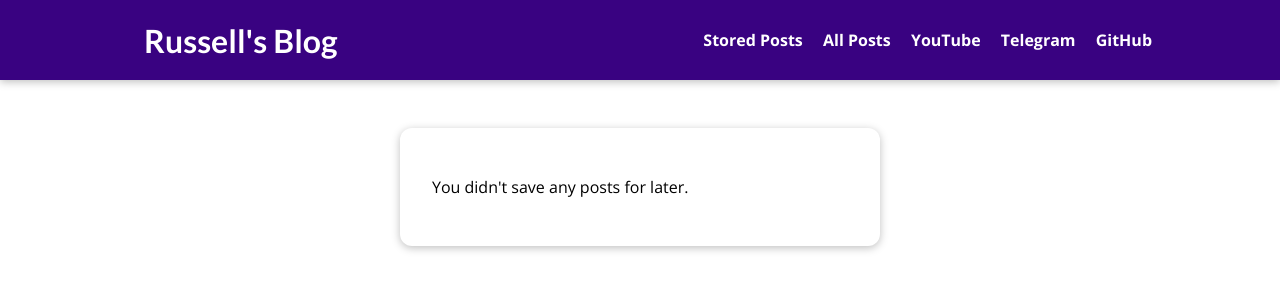
After one commit to Rus6969/myBlog, a Django app: page /read-later in a window 1280 px wide. The commit adds this page. Shown: the top 300 px of the page. Run offline with Django 5.2, Linux system fonts and the light colour scheme.

Commit message:
css has been added

```diff
--- /dev/null
+++ b/blog/static/blog/stored-posts.css
@@ -0,0 +1,39 @@
+#main-navigation {
+    background-color: #390281;
+    box-shadow: 0 2px 8px rgba(0, 0, 0, 0.25);
+  }
+
+  #stored-posts {
+    margin: 8rem auto 3rem auto;
+    padding: 2rem;
+    border-radius: 12px;
+    box-shadow: 0 2px 8px rgba(0, 0, 0, 0.25);
+    background-color: white;
+    width: 90%;
+    max-width: 30rem;
+  }
+
+  #stored-posts ul {
+    list-style: none;
+    margin: 0;
+    padding: 0;
+  }
+
+  #stored-posts li {
+    margin: 1rem 0;
+  }
+
+  #stored-posts a {
+    display: block;
+    padding: 1rem;
+    width: 100%;
+    text-decoration: none;
+    border: 1px solid #ccc;
+    color: #1b1b1b;
+    font-weight: bold;
+  }
+
+  #stored-posts a:hover,
+  #stored-posts a:active {
+    background-color: #ccc;
+  }
--- /dev/null
+++ b/blog/templates/blog/stored-posts.html
@@ -0,0 +1,23 @@
+{% extends "base.html" %}
+{% load static %}
+
+{% block title %}
+My Stored Posts
+{% endblock %}
+
+{% block css_files %}
+<link rel="stylesheet" href="{% static "blog/stored-posts.css" %}">
+{% endblock %}
+
+{% block content %}
+  <section id="stored-posts">
+    {% if not has_posts %}
+      <p>You didn't save any posts for later.</p>
+    {% endif %}
+    <ul>
+      {% for post in posts %}
+        <li><a href="{% url "post-detail-page" post.slug %}">{{ post.title }}</a></li>
+      {% endfor %}
+    </ul>
+  </section>
+{% endblock %}
--- a/blog/urls.py
+++ b/blog/urls.py
@@ -14,5 +14,8 @@ urlpatterns = [
     path("", views.StPageView.as_view(), name="starting-page"),
     path("posts", views.AllPostsView.as_view(), name="posts-page"),
     path("posts/<slug:slug>", views.SinglePostView.as_view(),
-         name="post-detail-page")  # /posts/my-first-post
+         name="post-detail-page"),  # /posts/my-first-post
+    path("read-later", views.ReadLaterView.as_view(), name="read-later")
+
+
 ]
--- a/blog/views.py
+++ b/blog/views.py
@@ -86,7 +86,7 @@ class SinglePostView(View):
         if comment_form.is_valid():
             # do not create directly in db instead crete new model instance
             comment = comment_form.save(commit=False)
-            # build relations between post and comment
+            # build relations between post and comment  one to one
             comment.post = post
             comment.save()
 
--- a/static/app.css
+++ b/static/app.css
@@ -35,7 +35,9 @@ h3 {
   text-decoration: none;
   color: white;
   font-weight: bold;
+  margin-left: 1rem;
 }
+
 
 #main-navigation a:hover,
 #main-navigation a:active {
--- a/templates/base.html
+++ b/templates/base.html
@@ -11,9 +11,13 @@
 </head>
 <body>
   <header id="main-navigation">
-    <h1><a href="{% url "starting-page" %}">Max' Blog</a></h1>
+    <h1><a href="{% url "starting-page" %}">Russell's Blog</a></h1>
     <nav>
+      <a href="{% url "read-later" %}">Stored Posts</a>
       <a href="{% url "posts-page" %}">All Posts</a>
+      <a href="https://www.youtube.com/@russelltech9315">YouTube</a>
+      <a href="https://t.me/ITguruJourney">Telegram</a>
+      <a href="https://github.com/Rus6969">GitHub</a>
     </nav>
   </header>
 
```
Also changed, not shown: blog/admin.py (+8 -1 lines), blog/models.py (+8 -4 lines), blog/static/blog/index.css (+21 -0 lines), blog/templates/blog/index.html (+7 -4 lines), blog/static/blog/images/ruslan.jpg, uploads/posts/1_u93XWSavvjQvSPvRH9E3gw.png (added), uploads/posts/1_u93XWSavvjQvSPvRH9E3gw_n47OFMK.png (added), uploads/posts/Cypress-vs.-Selenium-Which-framework-to-choose.jpg (added), uploads/posts/GitHub-Logo.png (added), 1 other file.
